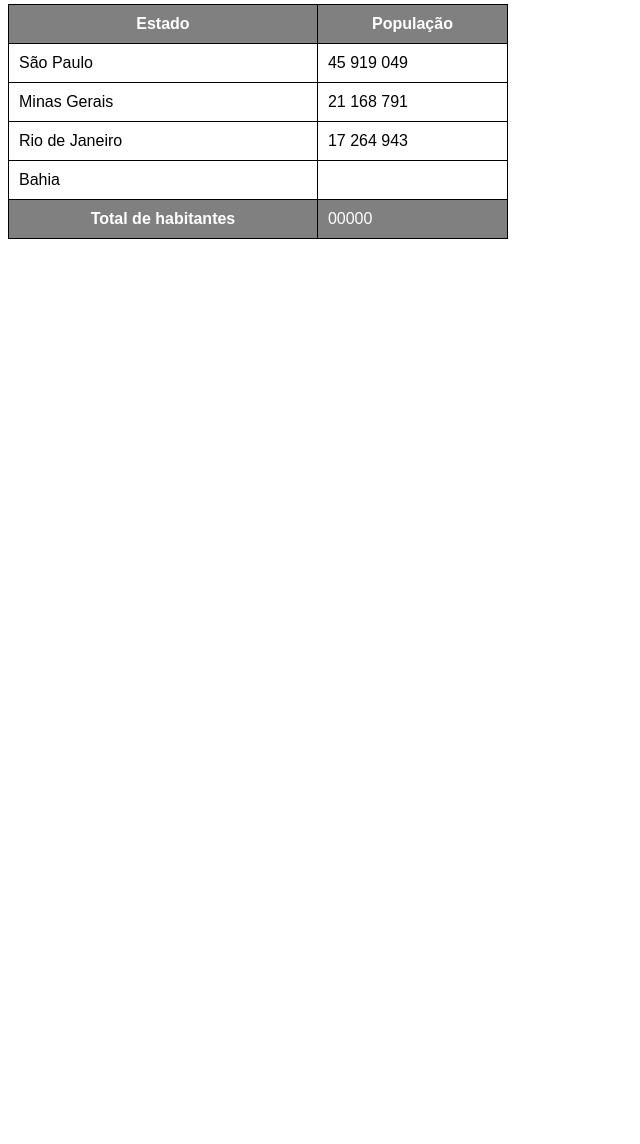
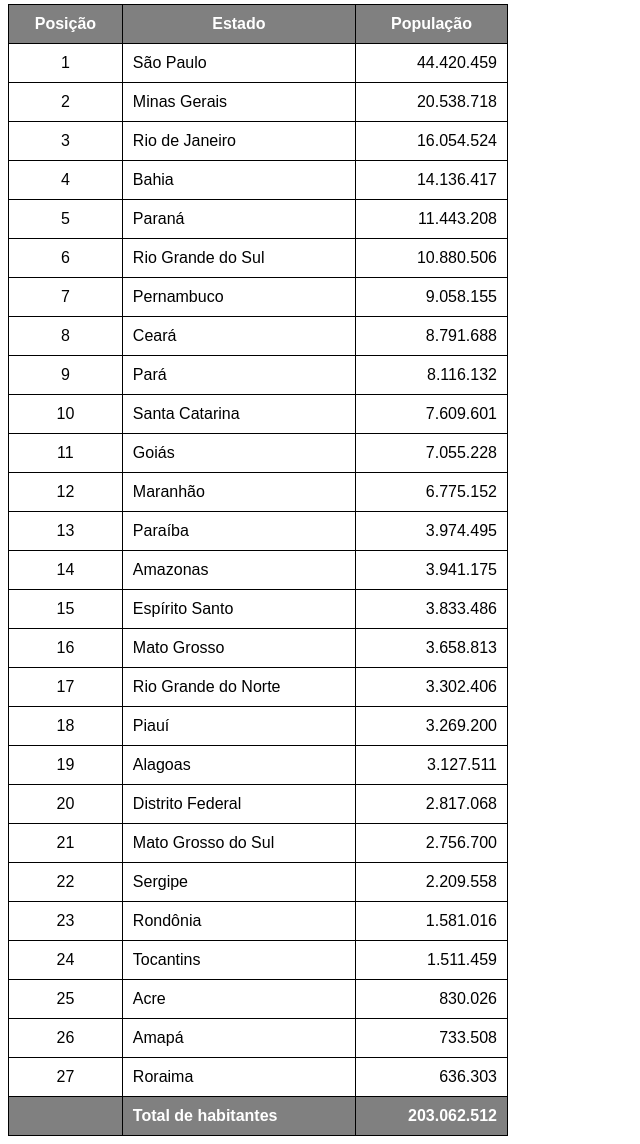
Before and after one commit to lucascarmo1/html-css, a plain HTML site: page exercicios/ex023/tabela002.html in a window 1280 px wide. Shown: the part 76-1220 px from the top of the page, without its empty margins (0-640 px from the left). Before the commit the page ends 800 px from the top, so only its background shows below. Drawn offline with Linux system fonts and the light colour scheme.

Commit message:
finalizado tabela grande

```diff
--- a/exercicios/ex023/tabela002.html
+++ b/exercicios/ex023/tabela002.html
@@ -23,6 +23,18 @@
             background-color: gray;
             color: white;
         }
+
+        td.num{
+            text-align: right;
+        }
+
+        td.posicao {
+            text-align: center;
+        }
+
+        th.ttha {
+            text-align: left;
+        }
     </style>
 </head>
 <body>
@@ -41,32 +53,153 @@
     <table>
         <thead>
             <tr>
+                <th>Posição</th>
                 <th>Estado</th>
                 <th>População</th>
             </tr>
         </thead>
         <tbody>
             <tr>
+                <td class="posicao">1</td>
                 <td>São Paulo</td>
-                <td>45 919 049</td>
+                <td class="num">44.420.459</td>
             </tr>
             <tr>
+                <td class="posicao">2</td>
                 <td>Minas Gerais</td>
-                <td>21 168 791</td>
+                <td class="num">20.538.718</td>
             </tr>
             <tr>
+                <td class="posicao">3</td>
                 <td>Rio de Janeiro</td>
-                <td>17 264 943</td>
+                <td class="num">16.054.524</td>
             </tr>
             <tr>
+                <td class="posicao">4</td>
                 <td>Bahia</td>
-                <td></td>
+                <td class="num">14.136.417</td>
+            </tr>
+            <tr>
+                <td class="posicao">5</td>
+                <td>Paraná</td>
+                <td class="num">11.443.208</td>
+            </tr>
+            <tr>
+                <td class="posicao">6</td>
+                <td>Rio Grande do Sul</td>
+                <td class="num">10.880.506</td>
+            </tr>
+            <tr>
+                <td class="posicao">7</td>
+                <td>Pernambuco</td>
+                <td class="num">9.058.155</td>
+            </tr>
+            <tr>
+                <td class="posicao">8</td>
+                <td>Ceará</td>
+                <td class="num">8.791.688</td>
+            </tr>
+            <tr>
+                <td class="posicao">9</td>
+                <td>Pará</td>
+                <td class="num">8.116.132</td>
+            </tr>
+            <tr>
+                <td class="posicao">10</td>
+                <td>Santa Catarina</td>
+                <td class="num">7.609.601</td>
+            </tr>
+            <tr>
+                <td class="posicao">11</td>
+                <td>Goiás</td>
+                <td class="num">7.055.228</td>
+            </tr>
+            <tr>
+                <td class="posicao">12</td>
+                <td>Maranhão</td>
+                <td class="num">6.775.152</td>
+            </tr>
+            <tr>
+                <td class="posicao">13</td>
+                <td>Paraíba</td>
+                <td class="num">3.974.495</td>
+            </tr>
+            <tr>
+                <td class="posicao">14</td>
+                <td>Amazonas</td>
+                <td class="num">3.941.175</td>
+            </tr>
+            <tr>
+                <td class="posicao">15</td>
+                <td>Espírito Santo</td>
+                <td class="num">3.833.486</td>
+            </tr>
+            <tr>
+                <td class="posicao">16</td>
+                <td>Mato Grosso</td>
+                <td class="num">3.658.813</td>
+            </tr>
+            <tr>
+                <td class="posicao">17</td>
+                <td>Rio Grande do Norte</td>
+                <td class="num">3.302.406</td>
+            </tr>
+            <tr>
+                <td class="posicao">18</td>
+                <td>Piauí</td>
+                <td class="num">3.269.200</td>
+            </tr>
+            <tr>
+                <td class="posicao">19</td>
+                <td>Alagoas</td>
+                <td class="num">3.127.511</td>
+            </tr>
+            <tr>
+                <td class="posicao">20</td>
+                <td>Distrito Federal</td>
+                <td class="num">2.817.068</td>
+            </tr>
+            <tr>
+                <td class="posicao">21</td>
+                <td>Mato Grosso do Sul</td>
+                <td class="num">2.756.700</td>
+            </tr>
+            <tr>
+                <td class="posicao">22</td>
+                <td>Sergipe</td>
+                <td class="num">2.209.558</td>
+            </tr>
+            <tr>
+                <td class="posicao">23</td>
+                <td>Rondônia</td>
+                <td class="num">1.581.016</td>
+            </tr>
+            <tr>
+                <td class="posicao">24</td>
+                <td>Tocantins</td>
+                <td class="num">1.511.459</td>
+            </tr>
+            <tr>
+                <td class="posicao">25</td>
+                <td>Acre</td>
+                <td class="num">830.026</td>
+            </tr>
+            <tr>
+                <td class="posicao">26</td>
+                <td>Amapá</td>
+                <td class="num">733.508</td>
+            </tr>
+            <tr>
+                <td class="posicao">27</td>
+                <td>Roraima</td>
+                <td class="num">636.303</td>
             </tr>
         </tbody>
         <tfoot>
             <tr>
-                <th>Total de habitantes</th>
-                <td>00000</td>
+                <th></th>
+                <th class="ttha">Total de habitantes</th>
+                <td class="num"><strong>203.062.512</strong></td>
             </tr>
         </tfoot>
     </table>
```
